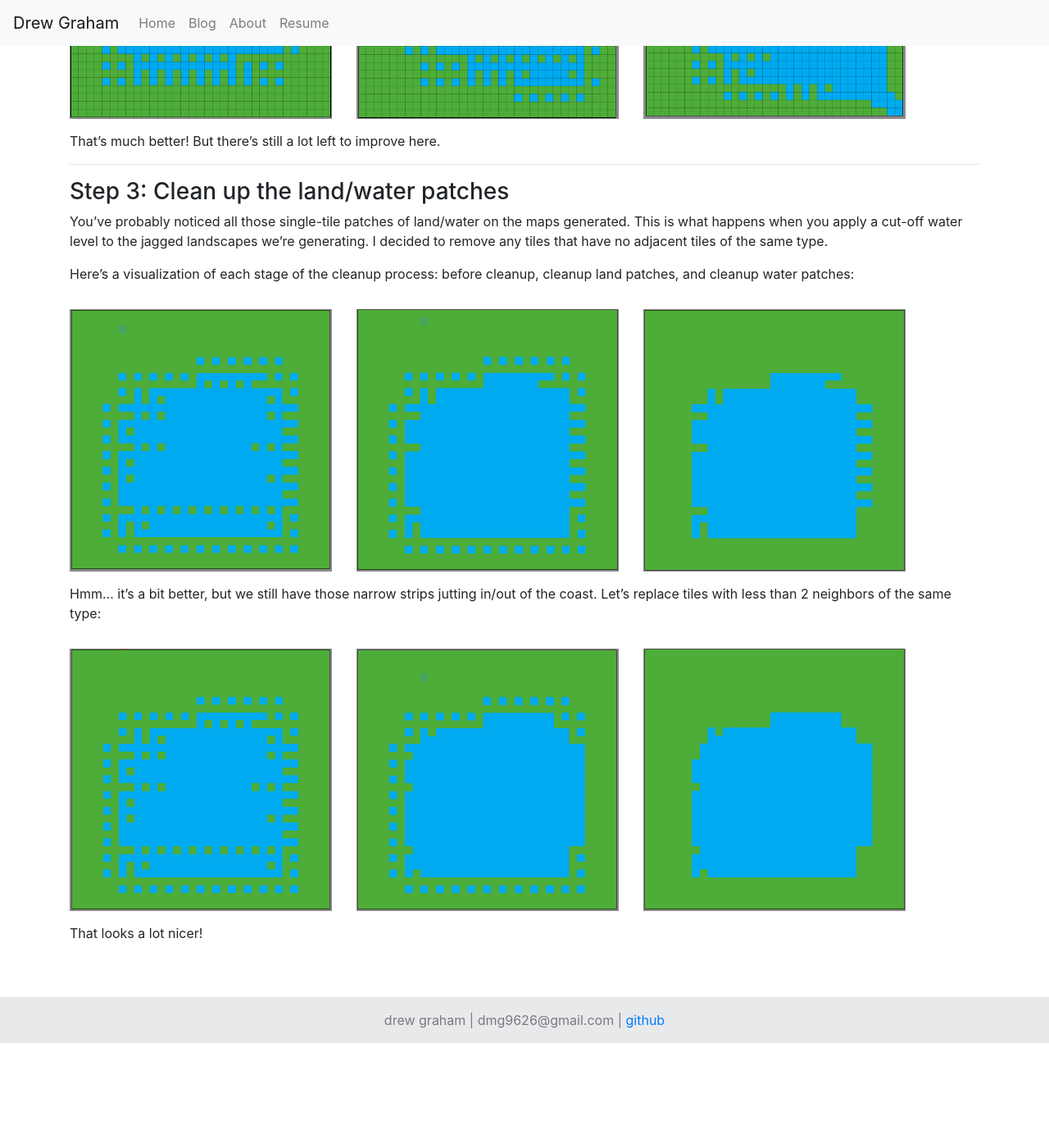
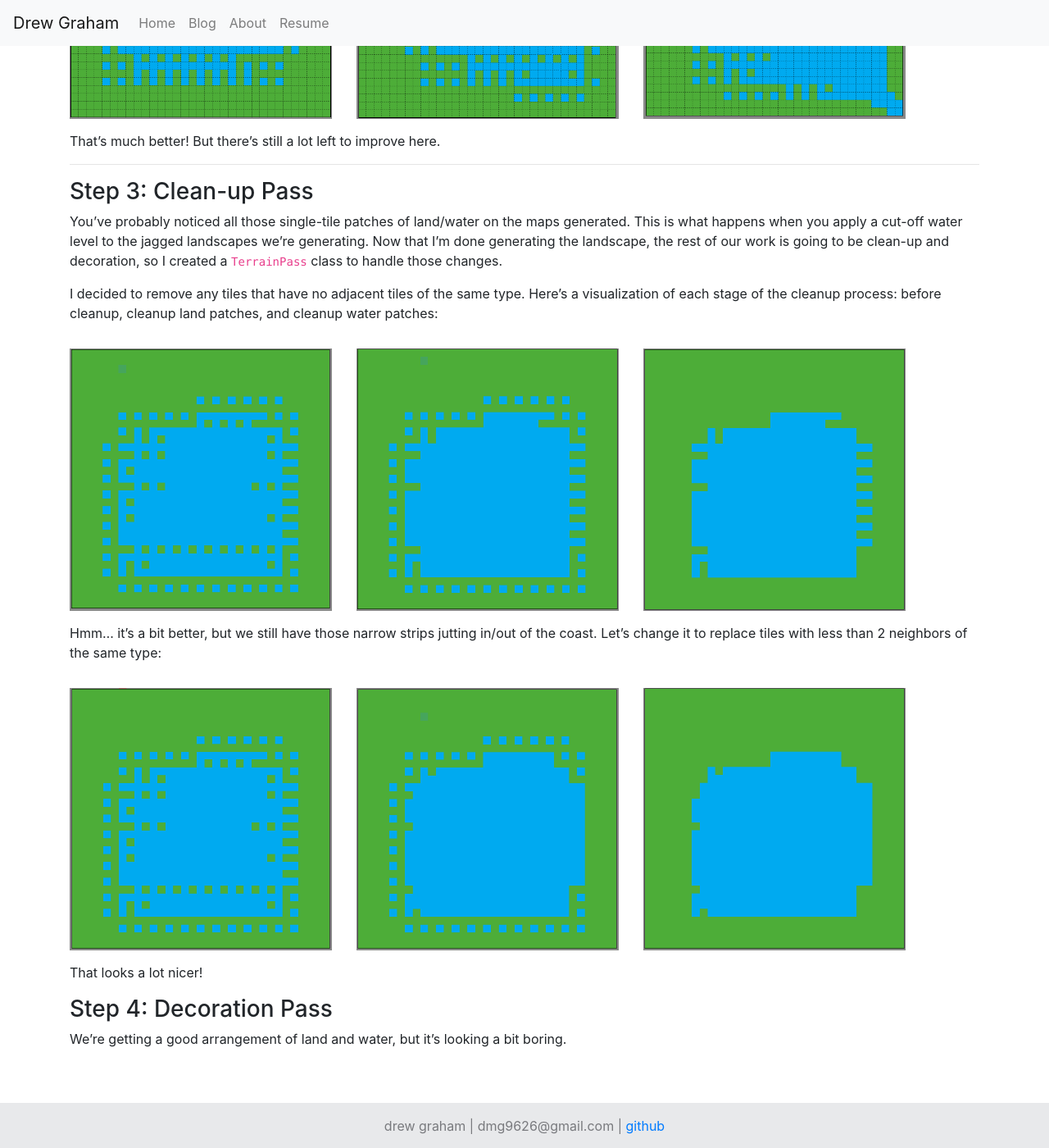
Before and after one commit to dmg9626/dmg9626.github.io, a Jekyll site: the page built from blog/proc-gen.md, in a window 1280 px wide and 1400 px high, scrolled down 4965 px. Shown: the whole window at 82% size. Built offline with Jekyll 4.4.1, drawn with Linux system fonts in a browser that asks for light colours; nearby versions of some CDN libraries; library files that are not in the unit come from our copies; before the commit the page ends 6237 px from its top, so only the background shows below that.

Commit message:
edited clean-up pass section

```diff
--- a/blog/proc-gen.md
+++ b/blog/proc-gen.md
@@ -117,11 +117,11 @@
 That's much better! But there's still a lot left to improve here.
 
 ----
-### Step 3: Clean up the land/water patches
+### Step 3: Clean-up Pass
 
-You've probably noticed all those single-tile patches of land/water on the maps generated. This is what happens when you apply a cut-off water level to the jagged landscapes we're generating. I decided to remove any tiles that have no adjacent tiles of the same type.
+You've probably noticed all those single-tile patches of land/water on the maps generated. This is what happens when you apply a cut-off water level to the jagged landscapes we're generating. Now that I'm done generating the landscape, the rest of our work is going to be clean-up and decoration, so I created a `TerrainPass` class to handle those changes.
 
-Here's a visualization of each stage of the cleanup process: before cleanup, cleanup land patches, and cleanup water patches:
+I decided to remove any tiles that have no adjacent tiles of the same type. Here's a visualization of each stage of the cleanup process: before cleanup, cleanup land patches, and cleanup water patches:
 
 <div class="row">
     <img src="/assets/images/blog/proc-gen/cleanup-patches/v1/before-cleanup.png" class="blog text-center" width="350px">
@@ -129,7 +129,7 @@
     <img src="/assets/images/blog/proc-gen/cleanup-patches/v1/cleanup-water-patches.png" class="blog text-center" width="350px">
 </div>
 
-Hmm... it's a bit better, but we still have those narrow strips jutting in/out of the coast. Let's replace tiles with less than 2 neighbors of the same type:
+Hmm... it's a bit better, but we still have those narrow strips jutting in/out of the coast. Let's change it to replace tiles with less than 2 neighbors of the same type:
 
 <div class="row">
     <img src="/assets/images/blog/proc-gen/cleanup-patches/v2/before-cleanup.png" class="blog text-center" width="350px">
@@ -138,3 +138,7 @@
 </div>
 
 That looks a lot nicer!
+
+### Step 4: Decoration Pass
+
+We're getting a good arrangement of land and water, but it's looking a bit boring.
```
